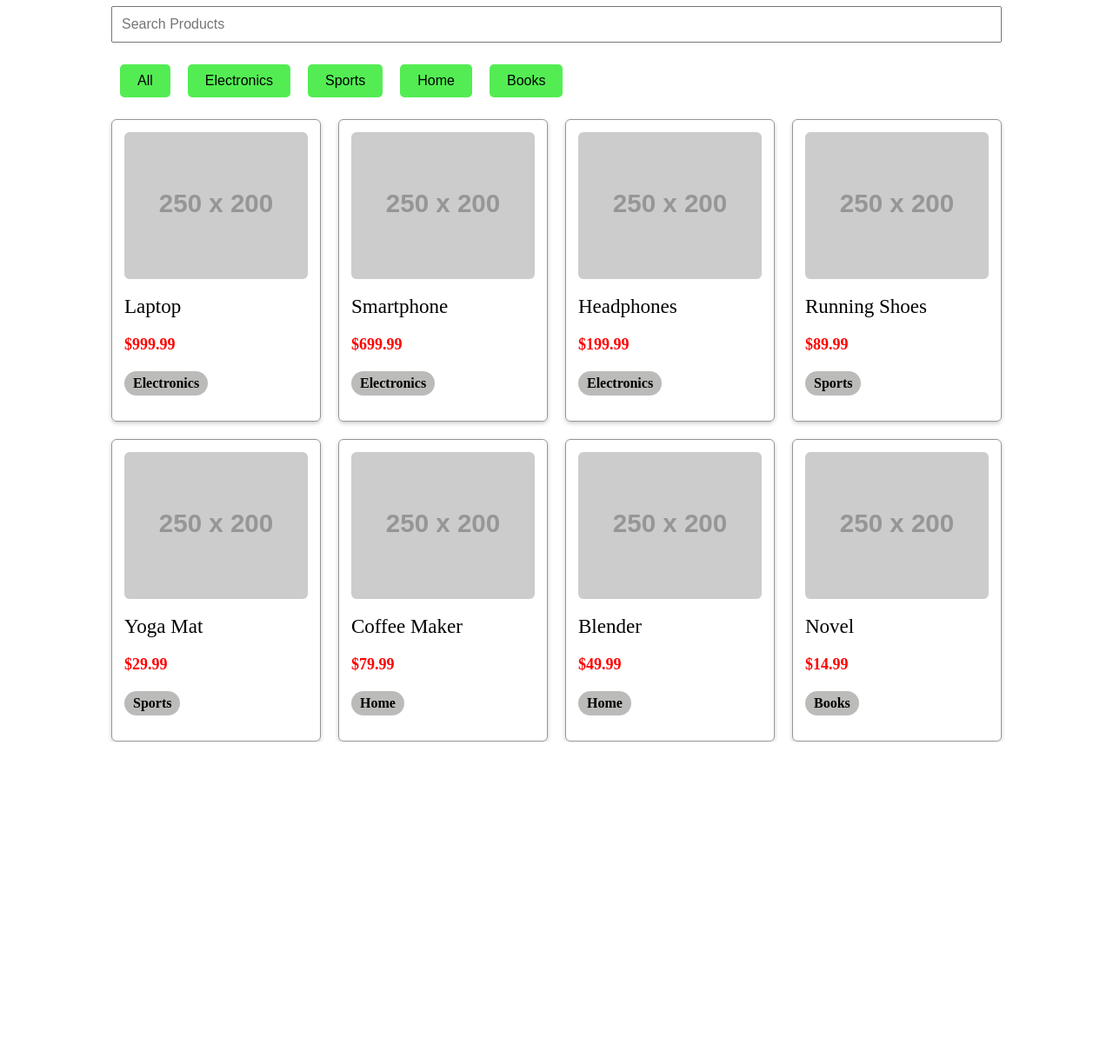
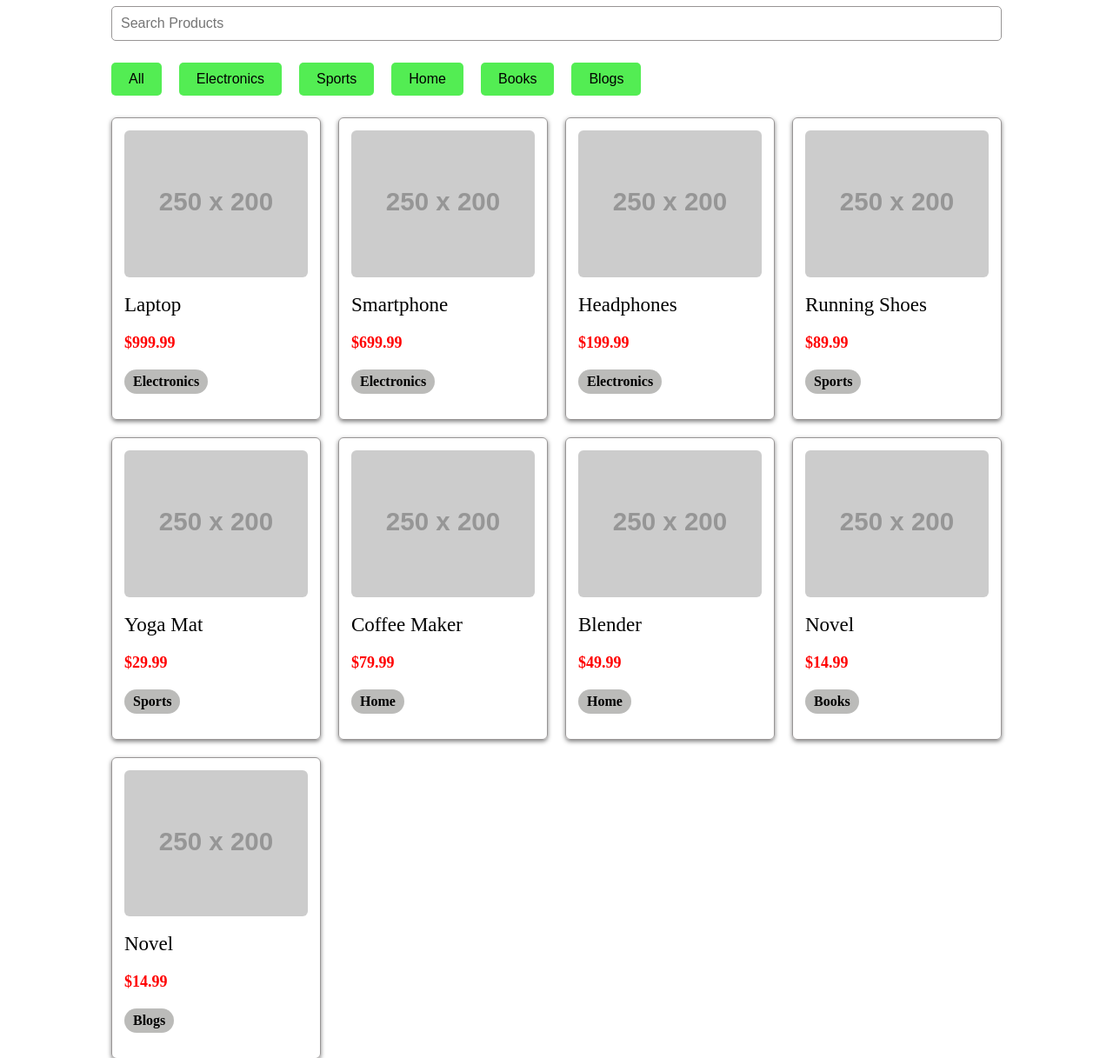
Before and after one commit to DheerajPKumar/Assignment_12A, a plain HTML site: page index.html in a window 1280 px wide. Shown: the part 83-1300 px from the top of the page at 87% size. Before the commit the page ends 936 px from the top, so only its background shows below. Drawn offline with Linux system fonts and the light colour scheme; placeholder pictures from the web are drawn by us.

Commit message:
Added JS functionality on Buttons

```diff
--- /dev/null
+++ b/components/_color.scss
@@ -0,0 +1,8 @@
+$border-color: #989595;
+$btn-bg: rgb(83, 237, 83);
+$btn-hover: #282828;
+$white-color: #fff;
+$black-color: #000;
+$red-color: red;
+$tag-bg: rgba(121, 121, 116, 0.5);
+$card-shadow: rgba(0, 0, 0, 0.5);
--- /dev/null
+++ b/components/_functions.scss
@@ -0,0 +1,3 @@
+@function pxToRem($pixel, $defaultPixelSize: 16px){
+    @return $pixel/$defaultPixelSize * 1rem;
+}
--- a/index.html
+++ b/index.html
@@ -11,11 +11,11 @@
         <h1 class="cardContainer__heading">Interactive Product Gallery</h1>
         <input type="text" class="cardContainer__input" placeholder="Search Products" required></input>
         <div class="cardContainer__navigation">
-            <button class="cardContainer__navigation-btn" id="all">All</button>
-            <button class="cardContainer__navigation-btn" id="electronics">Electronics</button>
+            <button class="cardContainer__navigation-btn" id="All">All</button>
+            <!-- <button class="cardContainer__navigation-btn" id="electronics">Electronics</button>
             <button class="cardContainer__navigation-btn" id="sports">Sports</button>
             <button class="cardContainer__navigation-btn" id="home">Home</button>
-            <button class="cardContainer__navigation-btn" id="books">Books</button>
+            <button class="cardContainer__navigation-btn" id="books">Books</button> -->
         </div>
         <div class="cardContainer__cards">
 
--- a/script.js
+++ b/script.js
@@ -1,75 +1,128 @@
 var products = [
-    { id: 1,
+    {   id: 1,
         name: "Laptop",
         price: 999.99,
         category: "Electronics",
         image: "https://via.placeholder.com/250x200?text=Laptop"
     },
-    { id: 2,
+    {   id: 2,
         name: "Smartphone",
         price: 699.99,
         category: "Electronics",
         image: "https://via.placeholder.com/250x200?text=Smartphone"
     },
-    { id: 3,
+    {   id: 3,
         name: "Headphones",
         price: 199.99,
         category: "Electronics",
         image: "https://via.placeholder.com/250x200?text=Headphones"
     },
-    { id: 4,
+    {   id: 4,
         name: "Running Shoes",
         price: 89.99,
         category: "Sports",
         image: "https://via.placeholder.com/250x200?text=Running+Shoes"
     },
-    { id: 5,
+    {   id: 5,
         name: "Yoga Mat",
         price: 29.99,
         category: "Sports",
         image: "https://via.placeholder.com/250x200?text=Yoga+Mat"
     },
-    { id: 6,
+    {   id: 6,
         name: "Coffee Maker",
         price: 79.99,
         category: "Home",
         image: "https://via.placeholder.com/250x200?text=Coffee+Maker"
     },
-    { id: 7,
+    {   id: 7,
         name: "Blender",
         price: 49.99,
         category: "Home",
         image: "https://via.placeholder.com/250x200?text=Blender"
     },
-    { id: 8,
+    {   id: 8,
         name: "Novel",
         price: 14.99,
         category: "Books",
+        image: "https://via.placeholder.com/250x200?text=Novel"
+    },
+    {   id: 9,
+        name: "Novel",
+        price: 14.99,
+        category: "Blogs",
         image: "https://via.placeholder.com/250x200?text=Novel"
     }
 ]
 
 const cardContainer = document.querySelector('.cardContainer__cards');
+const btnContainer = document.querySelector('.cardContainer__navigation');
 
-for(var i=0; i<products.length; i++){
+let categoryArr= [];
+
+products.forEach(product => {
+    categoryArr.push(product.category);
+});
+
+categoryArr = [...new Set(categoryArr)];
+console.log(categoryArr)
+
+function createButtons(){
+    categoryArr.forEach(category => {
+        const button = document.createElement('button');
+        button.textContent = category;
+        button.id = category;
+        button.classList.add('cardContainer__navigation-btn');
+        btnContainer.appendChild(button);
+
+        document.getElementById(category).addEventListener('click', function(){
+            create(category);
+        });
+    });
+}
+
+createButtons();
+
+function create(category){
+    cardContainer.innerHTML = '';
+
+    let productsFilter = [];
+
+    if(category === 'All'){
+        productsFilter = products;
+    }
+    else{
+        productsFilter = products.filter(product => product.category === category);
+    }
+
+    productsFilter.forEach(product => {
         const card = document.createElement('div');
         const img = document.createElement('img');
         const desc = document.createElement('p');
         const price = document.createElement('p');
         const tag = document.createElement('p');
 
-    img.src = products[i].image;
-    desc.textContent = products[i].name;
-    price.textContent = '$' + products[i].price.toFixed(2);
-    tag.textContent = products[i].category;
+        img.src = product.image;
+        desc.textContent = product.name;
+        price.textContent = '$' + product.price;
+        tag.textContent = product.category;
+
         img.classList.add('img');
         desc.classList.add('desc');
         price.classList.add('price');
         tag.classList.add('tag');
         card.classList.add('card');
+
         card.appendChild(img);
         card.appendChild(desc);
         card.appendChild(price);
         card.appendChild(tag);
         cardContainer.appendChild(card);
+    });
+
+    document.getElementById('All').addEventListener('click', function(){
+        create('All')
+    });
 }
+
+create('All');
--- a/styles.scss
+++ b/styles.scss
@@ -1,3 +1,6 @@
+@import "./components/functions";
+@import "./components/color";
+
 *{
     padding: 0;
     margin: 0;
@@ -9,74 +12,107 @@
     margin: 0 auto;
 
     &__heading{
-        font-size: 35px;
-        padding: 20px 0;
+        font-size: pxToRem(35px);
+        padding: pxToRem(20px) 0;
     }
 
     &__input{
         width: 100%;
-        padding: 10px;
-        margin-top: 10px;
-        font-size: 16px;
+        padding: pxToRem(10px);
+        margin-top: pxToRem(10px);
+        font-size: pxToRem(16px);
+        border-radius: pxToRem(5px);
+        outline: none;
+        border: pxToRem(1px) solid $border-color;
     }
 
     &__navigation{
-        margin: 10px 10px;
+        margin: pxToRem(10px) 0;
         display: flex;
         flex-wrap: wrap;
-        gap: 20px;
+        gap: pxToRem(20px);
 
         &-btn{
-            margin: 15px 0;
-            font-size: 16px;
-            padding: 10px 20px;
+            margin: pxToRem(15px) 0;
+            font-size: pxToRem(16px);
+            padding: pxToRem(10px) pxToRem(20px);
             border: none;
-            background-color: rgb(83, 237, 83);
-            border-radius: 5px;
+            background-color: $btn-bg;
+            border-radius: pxToRem(5px);
             cursor: pointer;
+            transition: background-color 0.4s ease;
+
+            &:hover{
+                background-color: $btn-hover;
+                color: $white-color;
+            }
         }
     }
 
     &__cards{
         display: grid;
-        grid-template-columns: repeat(auto-fit, minmax(200px, 1fr));
-        gap: 20px;
+        grid-template-columns: 1fr 1fr 1fr 1fr;
+        gap: pxToRem(20px);
 
     }
 }
 
 .card{
-    padding: 14px;
-    border-radius: 6px;
-    box-shadow: 0px 2px 5px rgba(0, 0, 0, 0.2);
-    border: 0.1px solid #989595;
+    padding: pxToRem(14px);
+    border-radius: pxToRem(6px);
+    box-shadow:0 pxToRem(2px) pxToRem(5px) $card-shadow;
+    border: pxToRem(0.1px) solid $border-color;
 }
 
 .img{
     width: 100%;
-    border-radius: 6px;
+    border-radius: pxToRem(6px);
 }
 
 .desc{
-    font-size: 23px;
-    margin: 15px 0;
+    font-size: pxToRem(23px);
+    margin: pxToRem(15px) 0;
 }
 
 .price{
-    font-size: 18px;
+    font-size: pxToRem(18px);
     font-weight: 600;
-    color: red;
-    margin-top: 20px;
+    color: $red-color;
+    margin-top: pxToRem(20px);
 }
 
 .tag{
-    background-color: rgba(121, 121, 116, 0.5);
-    padding: 5px 10px;
-    border-radius: 15px;
-    color: black;
-    font-size: 16px;
+    background-color: $tag-bg;
+    padding: pxToRem(5px) pxToRem(10px);
+    border-radius: pxToRem(15px);
+    color: $black-color;
+    font-size: pxToRem(16px);
     font-weight: bold;
-    margin-top: 20px;
-    margin-bottom: 15px;
+    margin-top: pxToRem(20px);
+    margin-bottom: pxToRem(15px);
     width: fit-content;
 }
+
+@media (max-width: pxToRem(990px)){
+    .cardContainer{
+        &__cards{
+            grid-template-columns: 1fr 1fr 1fr;
+        }
+    }
+}
+
+@media (max-width: pxToRem(690px)){
+    .cardContainer{
+        &__cards{
+            grid-template-columns: 1fr 1fr;
+        }
+    }
+}
+
+@media (max-width: pxToRem(490px)){
+    .cardContainer{
+        &__cards{
+            grid-template-columns: 1fr;
+        }
+    }
+}
```
Also changed, not shown: styles.css, 1 other file. Lines whose indentation alone changed are shown as unchanged.
